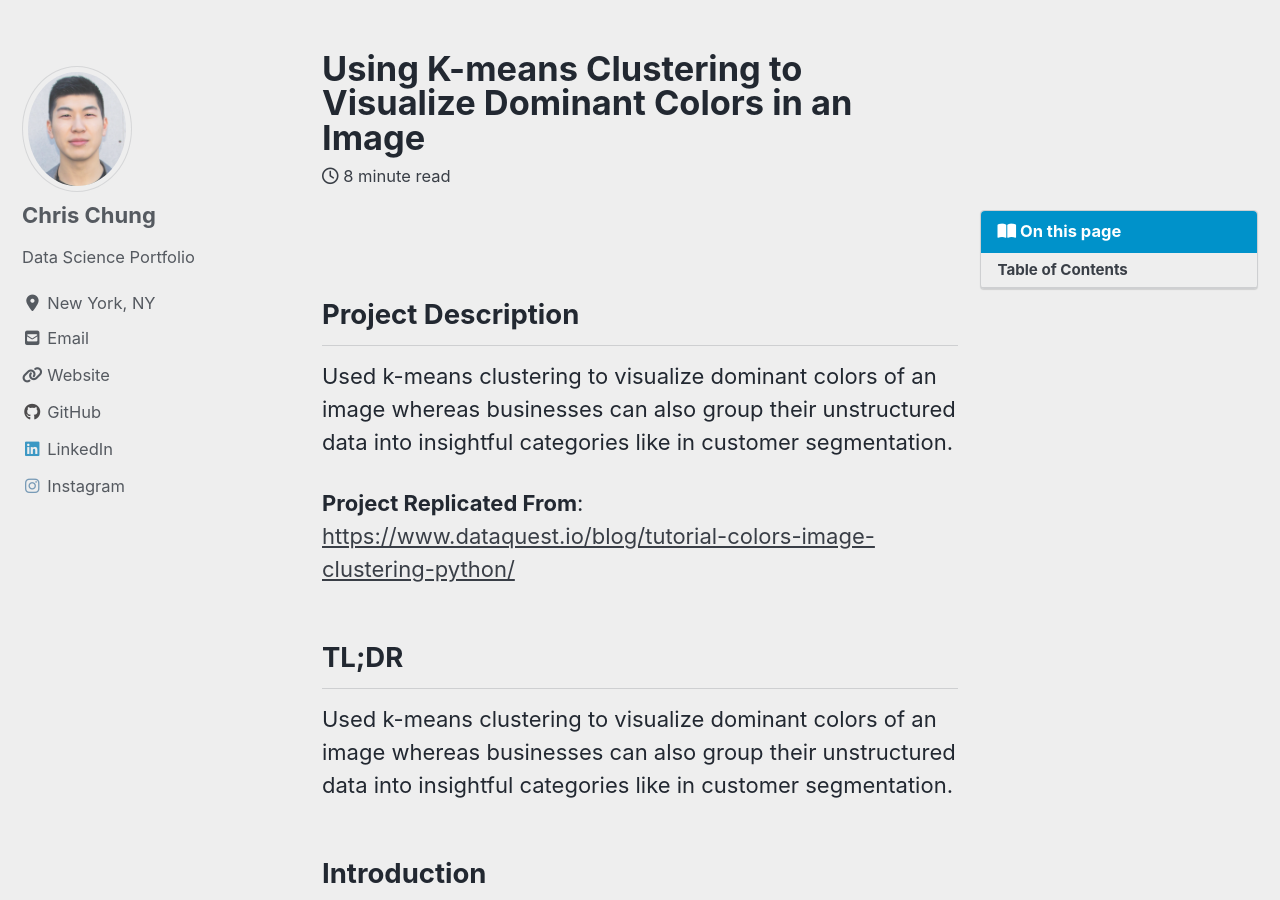
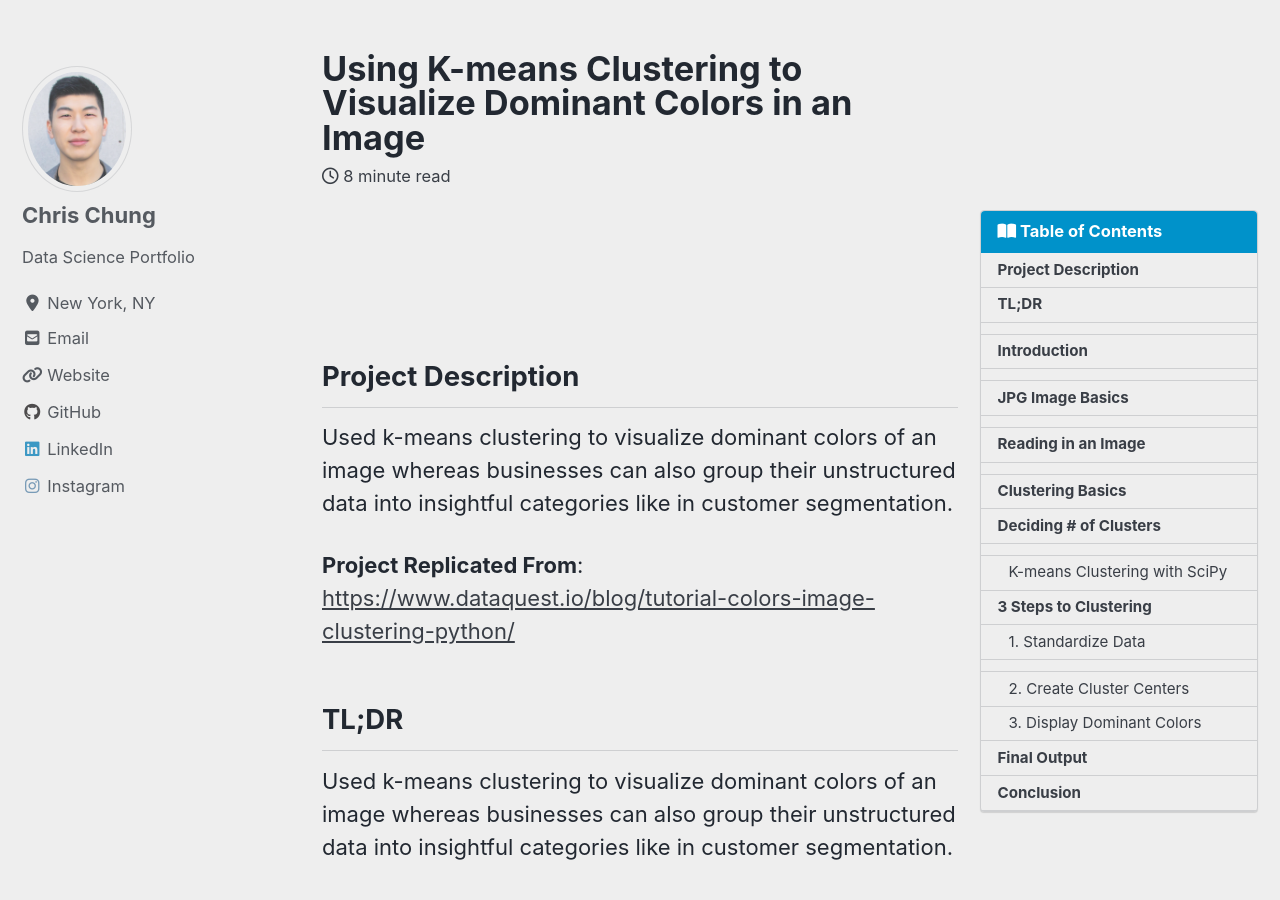
Before and after one commit to chrispfchung/chrispfchung.github.io, a Jekyll site: the page built from _posts/2019-08-09-color-clustering.md, in a window 1280 px wide and 900 px high, scrolled down 1009 px. Built offline with Jekyll 4.4.1, drawn with Linux system fonts in a browser that asks for light colours; cached includes are drawn as plain includes; nearby versions of some CDN libraries; some of the changed lines change nothing that is shown.

Commit message:
auto toc

```diff
--- a/_posts/2019-08-09-color-clustering.md
+++ b/_posts/2019-08-09-color-clustering.md
@@ -7,13 +7,10 @@ header:
   image: "/images/k-means-color-cluster/bagofjellybeans.jpeg"
 excerpt: "Has a teacher ever handed your class a bag of candy to count..."
 mathjax: "true"
-toc: true
-toc_icon : "book-open"
-toc_sticky: true
 
 ---
 
-<!-- {% include toc icon="cog" title="Table of Contents" %}<br/> -->
+{% include toc icon="book-open" title="Table of Contents" %}<br/>
 
 <br/>
 ## Project Description
```
